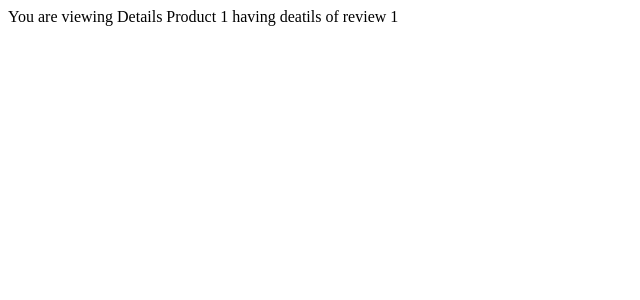
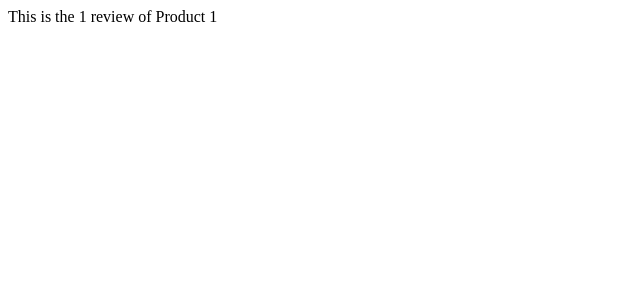
Before and after one commit to AshirAzeem-Developer/nextjs-learning, a Next.js app: page /products/1/reviews/1 in a window 1280 px wide. Shown: the top 300 px of the page, without its empty margins (0-640 px from the left). Built offline with nearby package versions, Linux system fonts and the light colour scheme.

Commit message:
Routing Meta Data

```diff
--- /dev/null
+++ b/src/app/layout.tsx
@@ -0,0 +1,16 @@
+export const metadata = {
+  title: "Layout Meta Data",
+  description: "This is the Layout metadata description",
+};
+
+export default function RootLayout({
+  children,
+}: Readonly<{
+  children: React.ReactNode;
+}>) {
+  return (
+    <html lang="en">
+      <body className={`antialiased`}>{children}</body>
+    </html>
+  );
+}
--- a/src/app/products/[productId]/reviews/[reviewId]/page.tsx
+++ b/src/app/products/[productId]/reviews/[reviewId]/page.tsx
@@ -12,8 +12,7 @@ const ReviewDetails = async ({
   }
   return (
     <div>
-      You are viewing Details Product {productId} having deatils of review{" "}
-      {reviewId}
+      This is the {reviewId} review of Product {productId}
     </div>
   );
 };
```
Also changed, not shown: src/app/(auth)/page.tsx (deleted, +0 -7 lines), src/app/products/[productId]/page.tsx (+18 -3 lines).
